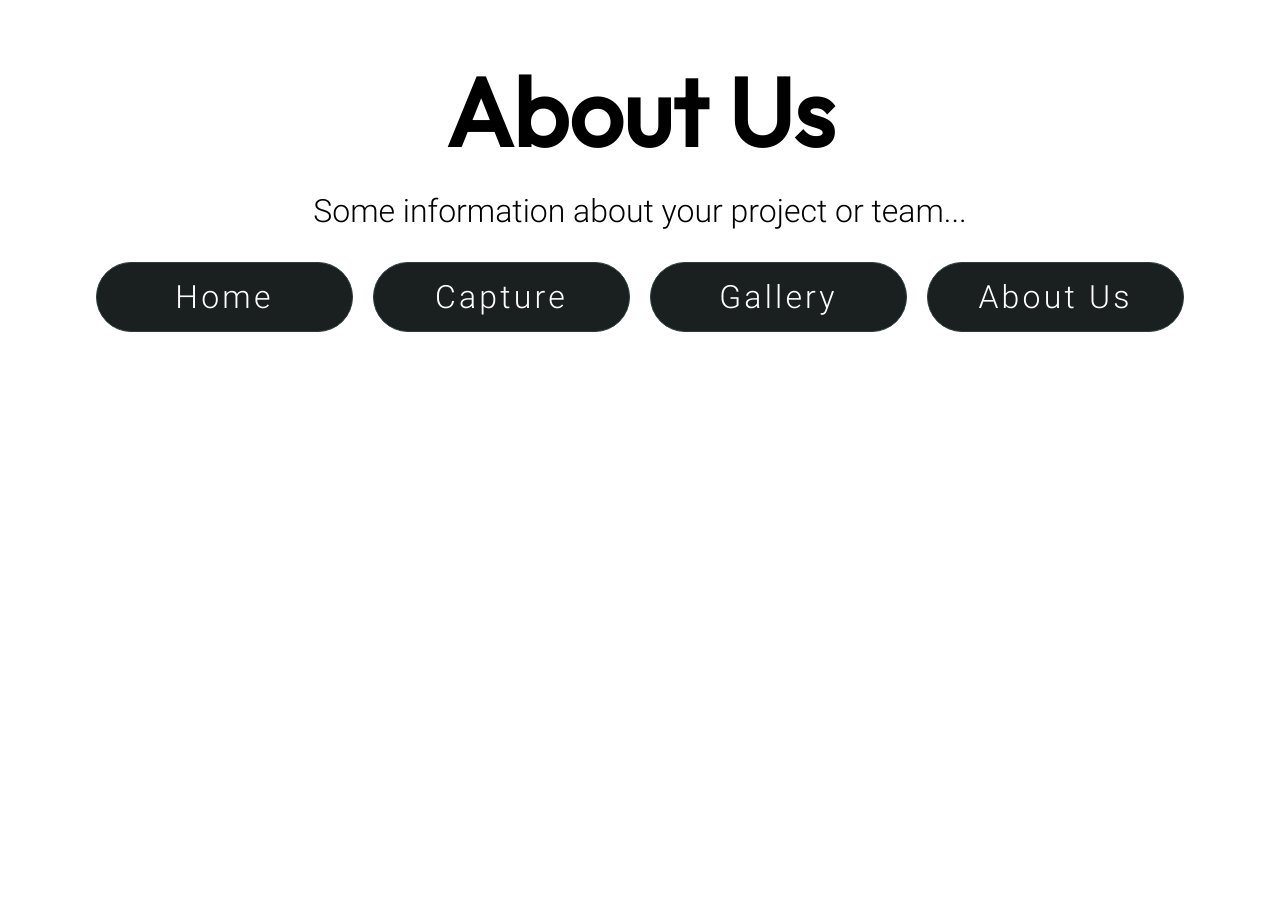
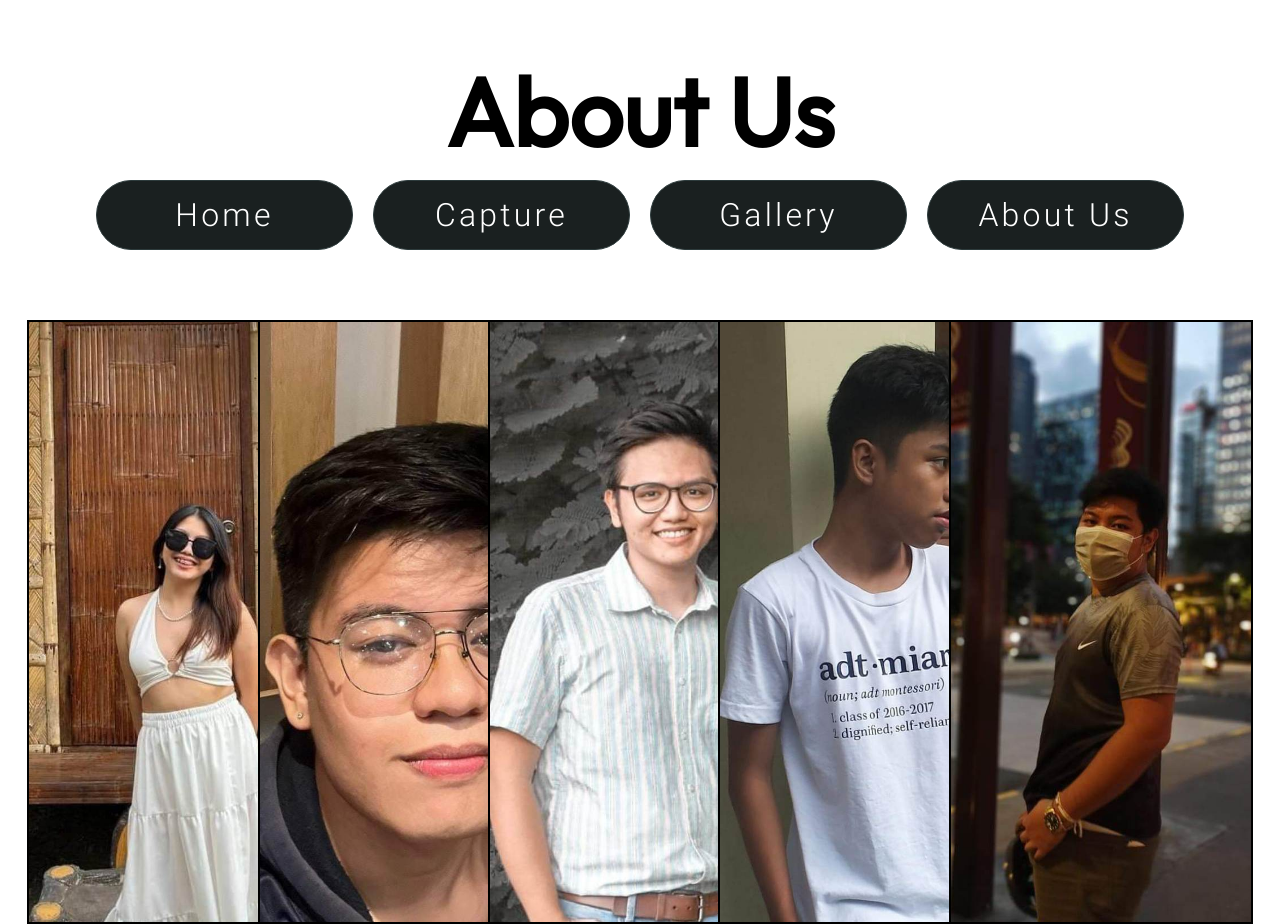
Before and after one commit to hakurennnn/webflask, a Flask app: page /about in a window 1280 px wide. Before the commit the page ends 332 px from the top, so only its background shows below. Run offline with Flask 3, Linux system fonts and the light colour scheme.

Commit message:
from pc - mostly fixed
focused on about.html / people.js

```diff
--- a/static/style.css
+++ b/static/style.css
@@ -86,7 +86,7 @@ h1 {
     margin-bottom: 0;
 }
 
-p {
+p,h2 {
     font-family: 'Roboto', Arial, sans-serif;
     font-weight: 100;
     font-size: 32px;
@@ -159,12 +159,74 @@ p#app-description {
     position: relative;
 }
 
-.portrait-pics {
+.picture-group {
     position: absolute;
-    top: 150%;
-    left: 10%;
+    top: 300%; /* Adjust the top value to move it lower */
     transform: translate(-50%, -50%);
-    width: 20%;
-    height: 20%;
-    border: 2px solid #000000;
+    width: 300px; /* divide the original width (1500px) by 5 */
+    height: 600px;
+    border: 2px solid black; /* add a black border */
+    background-size: cover;
 }
+
+.picture-group1 {
+    left: 14%;
+    background-image: url(../static/assets/Alexia.jpg);
+    background-position: center;
+}
+
+.picture-group2 {
+    left: 32%;
+    background-image: url(../static/assets/Gene.jpg);
+    background-position: -50px;
+}
+
+.picture-group3 {
+    left: 50%;
+    background-image: url(../static/assets/Sam.jpg);
+    background-position: -80px;
+}
+
+.picture-group4 {
+    left: 68%;
+    background-image: url(../static/assets/Nhyko.jpg);
+    background-position: -110px;
+}
+
+.picture-group5 {
+    left: 86%;
+    background-image: url(../static/assets/Kurt.jpg);
+    background-position: -160px;
+}
+
+.portrait-button {
+    background-color: #e9e9e9;
+    border: none;
+    border-radius: 5px;
+    padding: 10px;
+    cursor: pointer;
+    transition: background-color 0.3s;
+}
+
+.portrait-button:hover {
+    background-color: #d3d3d3;
+}
+
+.information-container {
+    position: relative;
+}
+
+.information {
+    display: none;
+    position: absolute;
+    top: -100px;
+    left: 500px; /* Adjust the value to position the information beside the portrait */
+    width: 700px;
+    padding: 20px;
+    background-color: #f0f0f0;
+    border-radius: 5px;
+}
+
+.information.active {
+    display: block;
+}
--- a/templates/about.html
+++ b/templates/about.html
@@ -2,20 +2,53 @@
 <html>
 <head>
     <title>Emotion Detection - About</title>
-    <!-- Add any CSS or JavaScript links specific to the about page -->
-    <link rel="stylesheet" type="text/css" href="../static/style.css">
+    <link rel="stylesheet" type="text/css" href="{{ url_for('static', filename='style.css') }}">
 </head>
 <body>
-    <!-- Add your about page content here -->
     <h1>About Us</h1>
-    <p>Some information about your project or team...</p>
-
-    <!-- Navigation links/buttons -->
     <div class="navigation-buttons">
-        <a href="/" class="home-button">Home</a>
-        <a href="/capture" class="capture-button">Capture</a>
-        <a href="/gallery" class="gallery-button">Gallery</a>
-        <a href="/about" class="about-button" onclick="toggleDescription(event)">About Us</a>
+        <a href="{{ url_for('home') }}" class="home-button">Home</a>
+        <a href="{{ url_for('show_capture') }}" class="capture-button">Capture</a>
+        <a href="{{ url_for('show_gallery') }}" class="gallery-button">Gallery</a>
+        <a href="{{ url_for('about') }}" class="about-button" onclick="toggleDescription(event)">About Us</a>
     </div>
+    <div class="picture-group picture-group1">
+        <div class="portrait-pics1"></div>
+    </div>
+    <div class="picture-group picture-group2">
+        <div class="portrait-pics2"></div>
+    </div>
+    <div class="picture-group picture-group3">
+        <div class="portrait-pics3"></div>
+    </div>
+    <div class="picture-group picture-group4">
+        <div class="portrait-pics4"></div>
+    </div>
+    <div class="picture-group picture-group5">
+        <div class="portrait-pics5"></div>
+    </div>
+    <div class="information-container">
+        <div class="information" id="information1">
+            <h2>Alexia Jose Roque</h2>
+            <p>Computer Engineering</p>
+        </div>
+        <div class="information" id="information2">
+            <h2>Gene Dlaenor Roque</h2>
+            <p>Computer Engineering</p>
+        </div>
+        <div class="information" id="information3">
+            <h2>Sam Ryan Ruiz</h2>
+            <p>Computer Engineering</p>
+        </div>
+        <div class="information" id="information4">
+            <h2>Nhyko Miguel Salonga</h2>
+            <p>Computer Engineering</p>
+        </div>
+        <div class="information" id="information5">
+            <h2>Kurt Daniel San Juan</h2>
+            <p>Computer Engineering</p>
+        </div>
+    </div>
+    <script src="{{ url_for('static', filename='people.js') }}"></script>
 </body>
 </html>
--- a/templates/capture.html
+++ b/templates/capture.html
@@ -8,8 +8,8 @@
     <h1>Capture Emotion</h1>
     <div class="navigation-buttons">
         <a href="{{ url_for('home') }}" class="home-button">Home</a>
-        <a href="{{ url_for('capture') }}" class="capture-button" onclick="toggleDescription(event)">Capture</a>
-        <a href="{{ url_for('gallery') }}" class="gallery-button">Gallery</a>
+        <a href="{{ url_for('show_capture') }}" class="capture-button" onclick="toggleDescription(event)">Capture</a>
+        <a href="{{ url_for('show_gallery') }}" class="gallery-button">Gallery</a>
         <a href="{{ url_for('about') }}" class="about-button">About Us</a>
     </div>
     <div class="bounding-box">
--- a/templates/home.html
+++ b/templates/home.html
@@ -11,9 +11,9 @@
 
         <div class="navigation-buttons">
             <a href="{{ url_for('home') }}" class="home-button" id="home-button">Home</a>
-            <a href="{{ url_for('capture') }}" class="capture-button">Capture</a>
-            <a href="{{ url_for('gallery') }}" class="gallery-button">Gallery</a>
-            <a href="{{ url_for('about') }}" class="about-button">About Us</a>
+            <a href="{{ url_for('show_capture') }}" class="capture-button">Capture</a>
+            <a href="{{ url_for('show_gallery') }}" class="gallery-button">Gallery</a>
+            <a href="{{ url_for('about') }}" class="about-button">About</a>
         </div>
     </div>
 
```
Also changed, not shown: static/capture.js (+5 -5 lines), static/people.js (+102 -0 lines), templates/gallery.html (+7 -18 lines), static/assets/Alexia.jpg (added), static/assets/Gene.jpg (added), static/assets/Kurt.jpg (added), static/assets/Nhyko.jpg (added), static/assets/Sam.jpg (added), static/haarcascade_frontalface_default.xml (line endings or trailing spaces).
